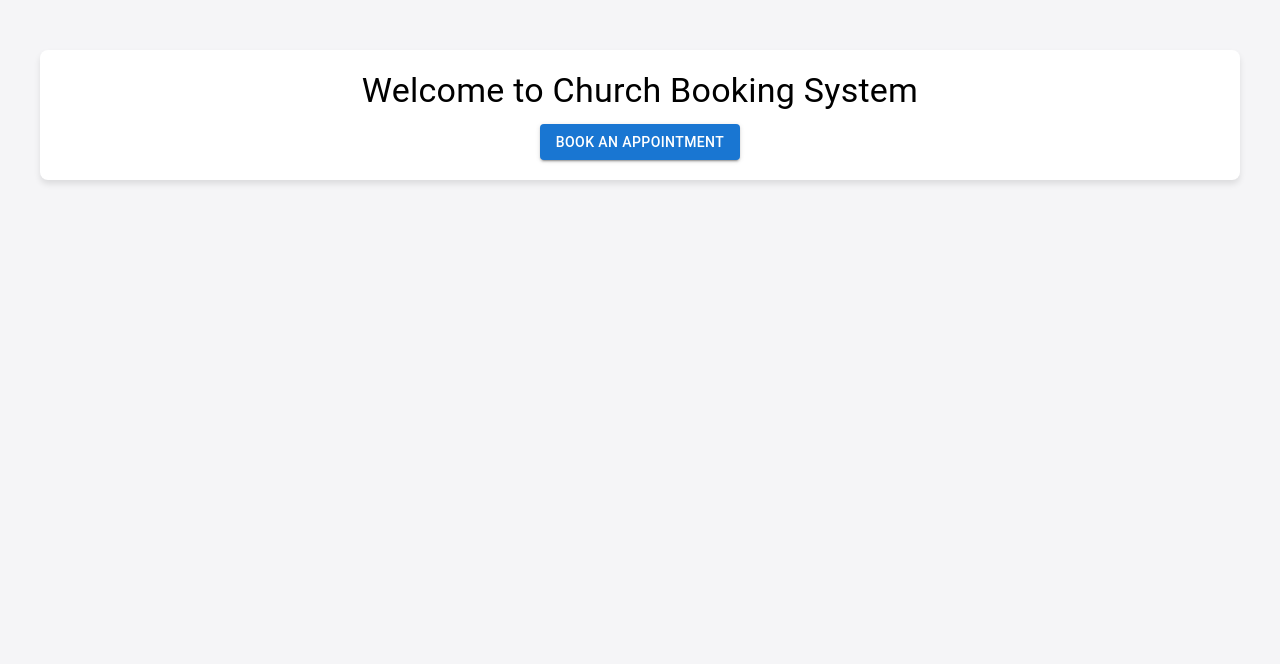
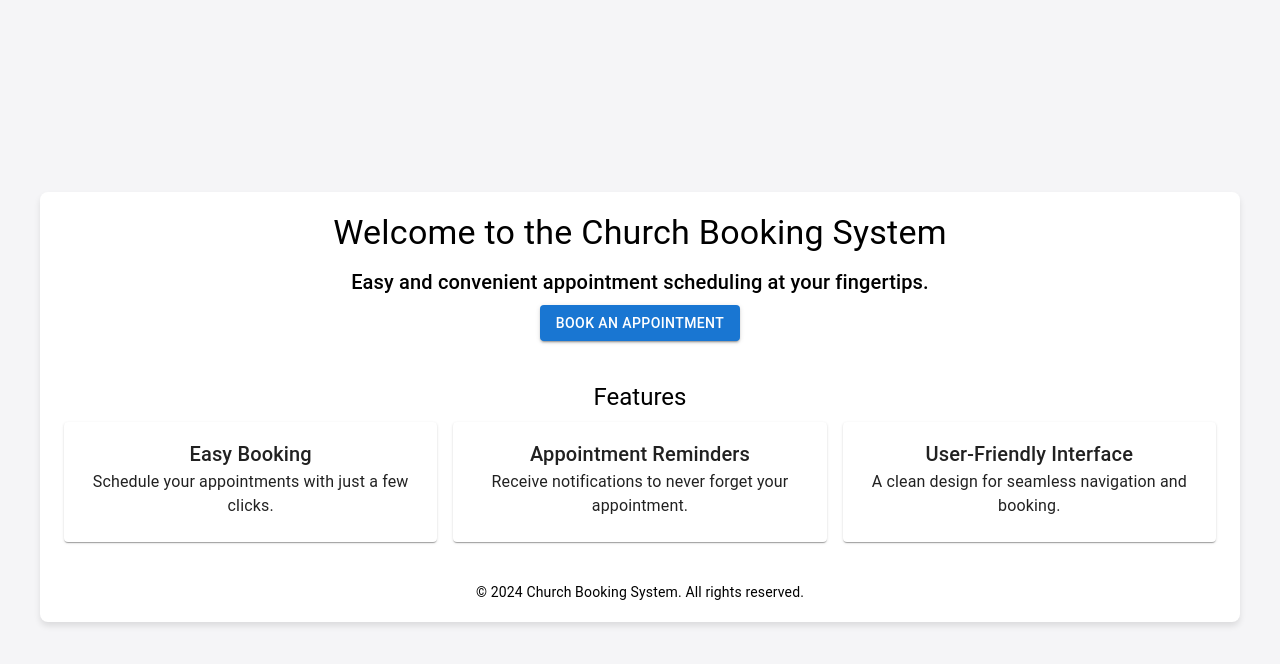
Before and after one commit to Sjibra10/ChurchBookings, a React (Vite) app: page / in a window 1280 px wide. Shown: the top 664 px of the page. Built offline with nearby package versions, Linux system fonts and the light colour scheme.

Commit message:
adding inhanced landing page

```diff
--- a/src/pages/BookingPage.jsx
+++ b/src/pages/BookingPage.jsx
@@ -2,6 +2,8 @@ import { useState } from 'react';
 import { TextField, Button, Container, Typography, MenuItem, Select, FormControl, InputLabel } from '@mui/material';
 import BookingList from '../components/BookingList';
 import axios from 'axios';
+
+
 
 const BookingPage = () => {
   const [name, setName] = useState('');
--- a/src/pages/HomePage.jsx
+++ b/src/pages/HomePage.jsx
@@ -1,13 +1,17 @@
-import { Button, Container, Typography } from '@mui/material';
+import { Button, Container, Typography, Grid, Card, CardContent } from '@mui/material';
 import { useNavigate } from 'react-router-dom';
 
 const HomePage = () => {
   const navigate = useNavigate();
 
   return (
-    <Container style={{ textAlign: 'center', marginTop: '50px' }}>
+    <Container style={{ textAlign: 'center', marginTop: '15%' }}>
+      {/* Hero Section */}
       <Typography variant="h4" gutterBottom>
-        Welcome to Church Booking System
+        Welcome to the Church Booking System
+      </Typography>
+      <Typography variant="h6" gutterBottom>
+        Easy and convenient appointment scheduling at your fingertips.
       </Typography>
       <Button
         variant="contained"
@@ -16,6 +20,48 @@ const HomePage = () => {
       >
         Book an Appointment
       </Button>
+
+      {/* Features Overview */}
+      <Typography variant="h5" sx={{ marginTop: '40px' }} gutterBottom>
+        Features
+      </Typography>
+      <Grid container spacing={2} justifyContent="center">
+        <Grid item xs={12} sm={4}>
+          <Card>
+            <CardContent>
+              <Typography variant="h6">Easy Booking</Typography>
+              <Typography>
+                Schedule your appointments with just a few clicks.
+              </Typography>
+            </CardContent>
+          </Card>
+        </Grid>
+        <Grid item xs={12} sm={4}>
+          <Card>
+            <CardContent>
+              <Typography variant="h6">Appointment Reminders</Typography>
+              <Typography>
+                Receive notifications to never forget your appointment.
+              </Typography>
+            </CardContent>
+          </Card>
+        </Grid>
+        <Grid item xs={12} sm={4}>
+          <Card>
+            <CardContent>
+              <Typography variant="h6">User-Friendly Interface</Typography>
+              <Typography>
+                A clean design for seamless navigation and booking.
+              </Typography>
+            </CardContent>
+          </Card>
+        </Grid>
+      </Grid>
+
+      {/* Footer */}
+      <Typography variant="body2" sx={{ marginTop: '40px' }}>
+        &copy; {new Date().getFullYear()} Church Booking System. All rights reserved.
+      </Typography>
     </Container>
   );
 };
```
